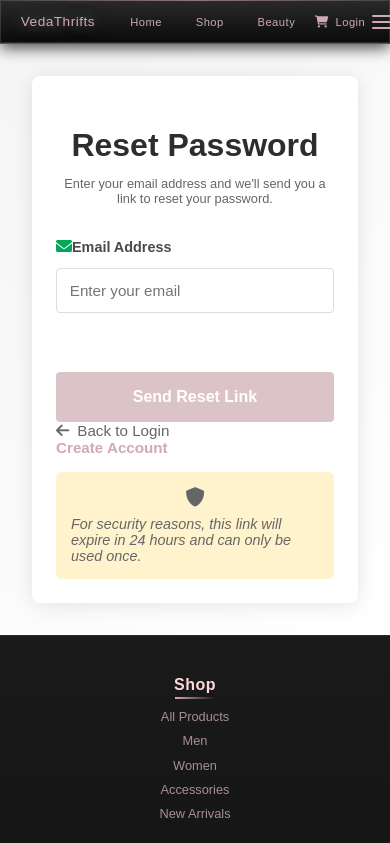
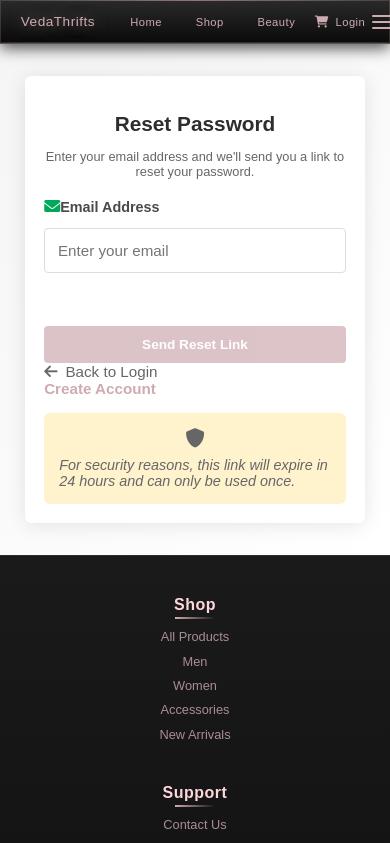
Before and after one commit to ElaVedena/thriftstore-frontend, a React (Create React App) app: page /forgot-password in a window 390 px wide. Shown: the top 843 px of the page. Built offline with nearby package versions, Linux system fonts and the light colour scheme; no server answers.

Commit message:
Make login form mobile responsive with reduced text size and spacing, replace green with brand color

```diff
--- a/src/components/css/RegisterForm.css
+++ b/src/components/css/RegisterForm.css
@@ -1,3 +1,4 @@
+/* ===== REGISTER FORM STYLES ===== */
 .auth-form-container {
     max-width: 500px;
     margin: 2rem auto;
@@ -18,18 +19,24 @@
     text-align: center;
     color: #666;
     margin-bottom: 2rem;
+    font-size: 0.9rem;
 }
 
 .auth-error {
     background: #ffebee;
     color: #c62828;
-    padding: 1rem;
+    padding: 0.8rem;
     border-radius: 4px;
     margin-bottom: 1.5rem;
     display: flex;
     align-items: center;
     gap: 0.5rem;
-    font-size: 0.9rem;
+    font-size: 0.85rem;
+}
+
+.auth-error i {
+    color: #c62828;
+    font-size: 1rem;
 }
 
 .auth-form {
@@ -51,7 +58,7 @@
 }
 
 .form-group label {
-    font-size: 0.9rem;
+    font-size: 0.85rem;
     font-weight: 600;
     color: #4a4a4a;
     display: flex;
@@ -59,17 +66,20 @@
     gap: 0.3rem;
 }
 
+/* ALL icons in labels use #CEABB1 */
 .form-group label i {
     color: #CEABB1;
-    font-size: 1rem;
+    font-size: 0.9rem;
 }
 
 .form-group input {
     padding: 0.8rem;
     border: 1px solid #ddd;
     border-radius: 4px;
-    font-size: 0.95rem;
+    font-size: 0.9rem;
     transition: all 0.3s ease;
+    width: 100%;
+    box-sizing: border-box;
 }
 
 .form-group input:focus {
@@ -84,7 +94,7 @@
 
 .field-error {
     color: #ff4444;
-    font-size: 0.8rem;
+    font-size: 0.75rem;
 }
 
 .checkbox-group {
@@ -96,14 +106,15 @@
     align-items: center;
     gap: 0.5rem;
     color: #666;
-    font-size: 0.9rem;
+    font-size: 0.85rem;
     cursor: pointer;
 }
 
 .checkbox-label input[type="checkbox"] {
-    width: 16px;
-    height: 16px;
+    width: 14px;
+    height: 14px;
     cursor: pointer;
+    accent-color: #CEABB1;
 }
 
 .checkbox-label a {
@@ -118,12 +129,12 @@
 }
 
 .auth-submit-btn {
-    padding: 1rem;
+    padding: 0.9rem;
     background: #CEABB1;
     color: white;
     border: none;
     border-radius: 4px;
-    font-size: 1rem;
+    font-size: 0.95rem;
     font-weight: 600;
     cursor: pointer;
     transition: all 0.3s ease;
@@ -132,6 +143,11 @@
     justify-content: center;
     gap: 0.5rem;
     margin-top: 1rem;
+    width: 100%;
+}
+
+.auth-submit-btn i {
+    color: white;
 }
 
 .auth-submit-btn:hover:not(:disabled) {
@@ -149,7 +165,7 @@
     text-align: center;
     margin-top: 1.5rem;
     color: #666;
-    font-size: 0.9rem;
+    font-size: 0.85rem;
 }
 
 .auth-redirect a {
@@ -164,13 +180,196 @@
     text-decoration: underline;
 }
 
+/* ===== MOBILE RESPONSIVE STYLES ===== */
+
+/* Tablet (max-width: 768px) */
 @media (max-width: 768px) {
     .auth-form-container {
-        margin: 1rem;
+        max-width: 90%;
+        margin: 1.5rem auto;
         padding: 1.5rem;
+    }
+
+    .auth-form-container h2 {
+        font-size: 1.5rem;
+    }
+
+    .auth-subtitle {
+        font-size: 0.85rem;
+        margin-bottom: 1.5rem;
+    }
+
+    .form-row {
+        gap: 0.8rem;
+    }
+
+    .form-group label {
+        font-size: 0.8rem;
+    }
+
+    .form-group label i {
+        font-size: 0.85rem;
+    }
+
+    .form-group input {
+        padding: 0.7rem;
+        font-size: 0.85rem;
+    }
+
+    .auth-submit-btn {
+        padding: 0.8rem;
+        font-size: 0.9rem;
+    }
+
+    .checkbox-label {
+        font-size: 0.8rem;
+    }
+}
+
+/* Mobile (max-width: 480px) */
+@media (max-width: 480px) {
+    .auth-form-container {
+        max-width: 95%;
+        margin: 1rem auto;
+        padding: 1.2rem;
+        border-radius: 6px;
+    }
+
+    .auth-form-container h2 {
+        font-size: 1.3rem;
+        margin-bottom: 0.3rem;
+    }
+
+    .auth-subtitle {
+        font-size: 0.8rem;
+        margin-bottom: 1.2rem;
+    }
+
+    .auth-error {
+        padding: 0.6rem;
+        font-size: 0.8rem;
+        margin-bottom: 1rem;
+    }
+
+    .auth-error i {
+        font-size: 0.9rem;
+    }
+
+    .auth-form {
+        gap: 1rem;
     }
 
     .form-row {
         grid-template-columns: 1fr;
+        gap: 0.8rem;
+    }
+
+    .form-group label {
+        font-size: 0.75rem;
+    }
+
+    .form-group label i {
+        font-size: 0.8rem;
+    }
+
+    .form-group input {
+        padding: 0.6rem;
+        font-size: 0.8rem;
+    }
+
+    .field-error {
+        font-size: 0.7rem;
+    }
+
+    .checkbox-group {
+        margin: 0.3rem 0;
+    }
+
+    .checkbox-label {
+        font-size: 0.75rem;
+        gap: 0.4rem;
+    }
+
+    .checkbox-label input[type="checkbox"] {
+        width: 14px;
+        height: 14px;
+    }
+
+    .auth-submit-btn {
+        padding: 0.7rem;
+        font-size: 0.85rem;
+        margin-top: 0.8rem;
+    }
+
+    .auth-submit-btn i {
+        font-size: 0.85rem;
+    }
+
+    .auth-redirect {
+        margin-top: 1rem;
+        font-size: 0.8rem;
     }
 }
+
+/* Small Mobile (max-width: 360px) */
+@media (max-width: 360px) {
+    .auth-form-container {
+        padding: 1rem;
+        margin: 0.8rem auto;
+    }
+
+    .auth-form-container h2 {
+        font-size: 1.2rem;
+    }
+
+    .auth-subtitle {
+        font-size: 0.75rem;
+        margin-bottom: 1rem;
+    }
+
+    .form-group label {
+        font-size: 0.7rem;
+    }
+
+    .form-group label i {
+        font-size: 0.75rem;
+    }
+
+    .form-group input {
+        padding: 0.5rem;
+        font-size: 0.75rem;
+    }
+
+    .field-error {
+        font-size: 0.65rem;
+    }
+
+    .checkbox-label {
+        font-size: 0.7rem;
+    }
+
+    .auth-submit-btn {
+        padding: 0.6rem;
+        font-size: 0.8rem;
+    }
+
+    .auth-redirect {
+        font-size: 0.75rem;
+    }
+}
+
+/* ===== ANIMATIONS ===== */
+@keyframes fadeIn {
+    from {
+        opacity: 0;
+        transform: translateY(10px);
+    }
+    to {
+        opacity: 1;
+        transform: translateY(0);
+    }
+}
+
+.auth-form-container {
+    animation: fadeIn 0.4s ease;
+}
```
